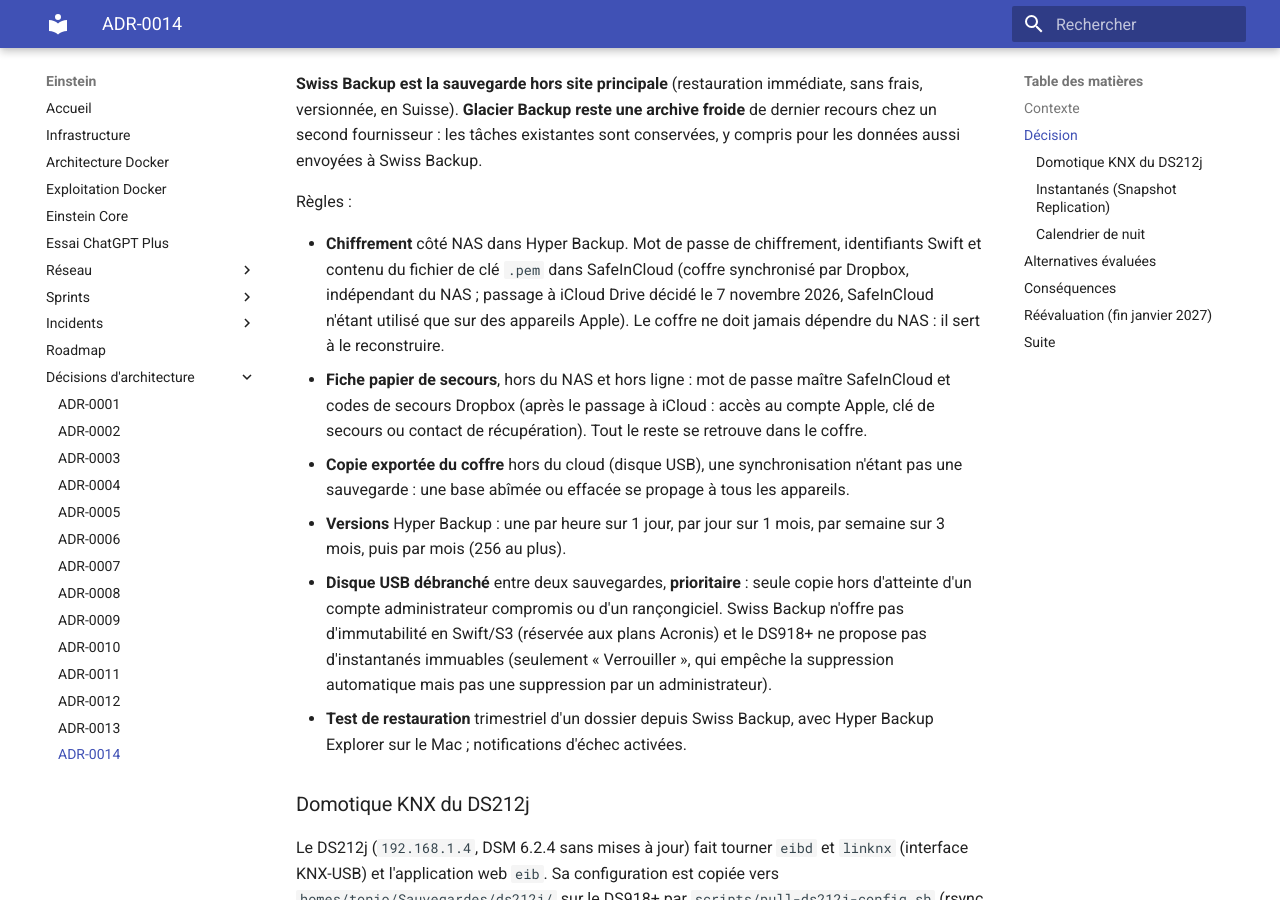
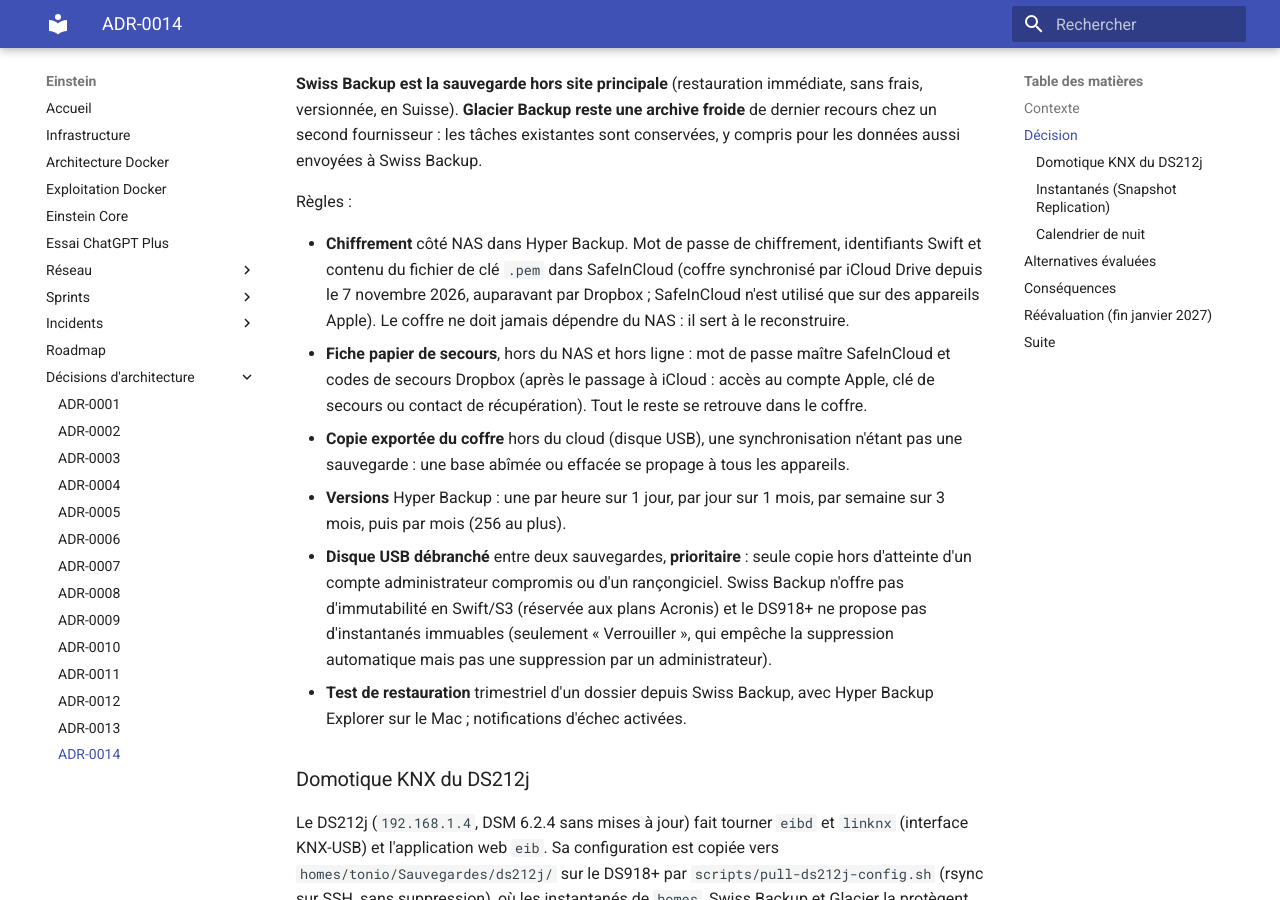
Before and after one commit to asanchez74/Einstein, an MkDocs documentation site: the page built from docs/adr/0014-strategie-sauvegarde-3-2-1.md, in a window 1280 px wide and 900 px high, scrolled down 1383 px. Built offline with MkDocs 1.6.1 and Material for MkDocs 9.7.7, drawn with Linux system fonts in a browser that asks for light colours; some of the changed text lies outside the part shown.

Commit message:
docs: ADR-0014, SafeInCloud synchronisé par iCloud
Co-Authored-By: Claude Opus 5.5 <noreply@anthropic.com>

```diff
--- a/docs/adr/0014-strategie-sauvegarde-3-2-1.md
+++ b/docs/adr/0014-strategie-sauvegarde-3-2-1.md
@@ -50,9 +50,8 @@ Règles :
 
 - **Chiffrement** côté NAS dans Hyper Backup. Mot de passe de chiffrement,
   identifiants Swift et contenu du fichier de clé `.pem` dans SafeInCloud
-  (coffre synchronisé par Dropbox, indépendant du NAS ; passage à iCloud
-  Drive décidé le 7 novembre 2026, SafeInCloud n'étant utilisé que sur des
-  appareils Apple). Le coffre ne doit jamais dépendre du NAS : il sert à le
+  (coffre synchronisé par iCloud Drive depuis le 7 novembre 2026, auparavant
+  par Dropbox ; SafeInCloud n'est utilisé que sur des appareils Apple). Le coffre ne doit jamais dépendre du NAS : il sert à le
   reconstruire.
 - **Fiche papier de secours**, hors du NAS et hors ligne : mot de passe maître
   SafeInCloud et codes de secours Dropbox (après le passage à iCloud : accès
```
Also changed, not shown: other parts of docs/adr/0014-strategie-sauvegarde-3-2-1.md (+3 -4 lines).
